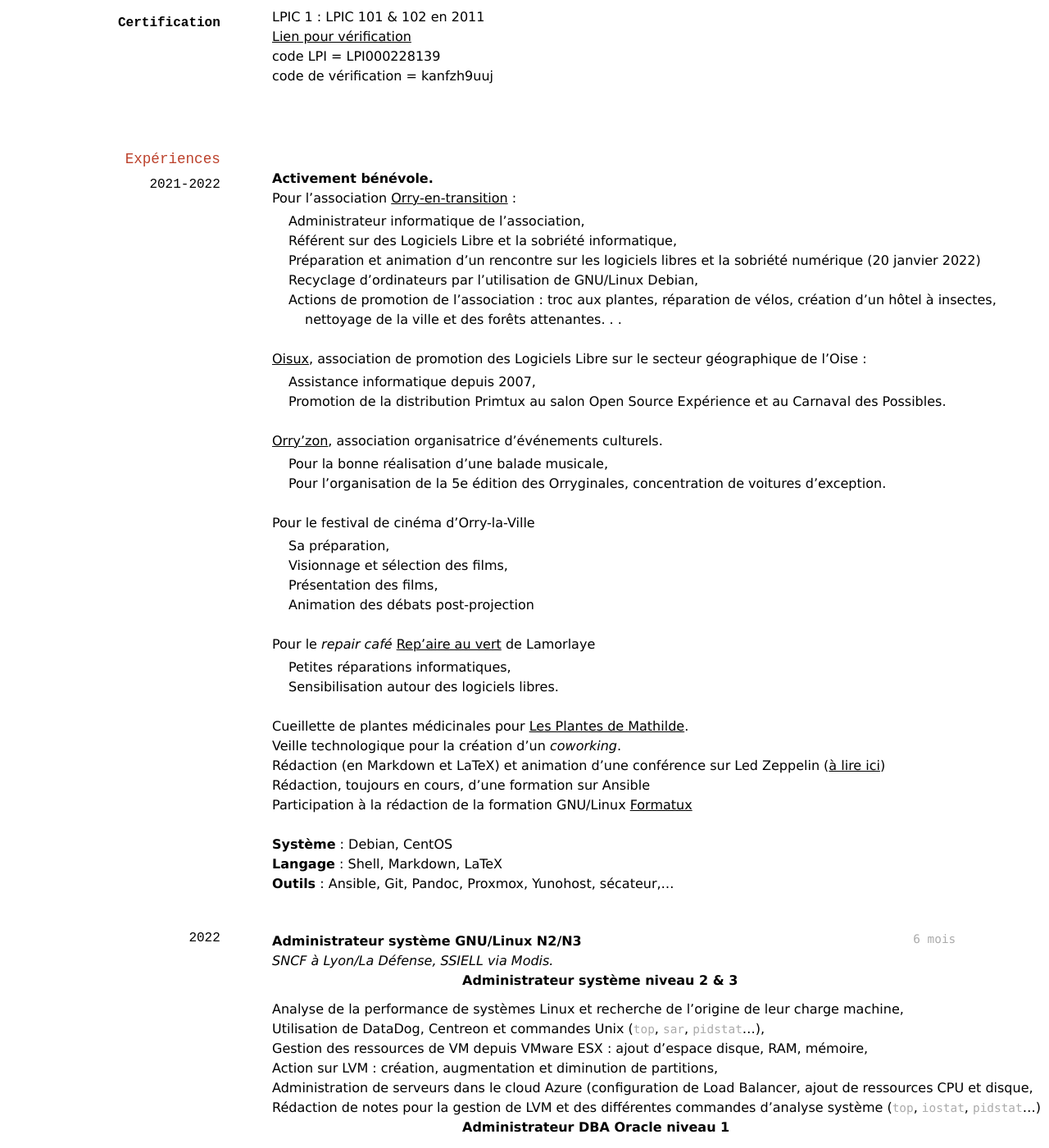
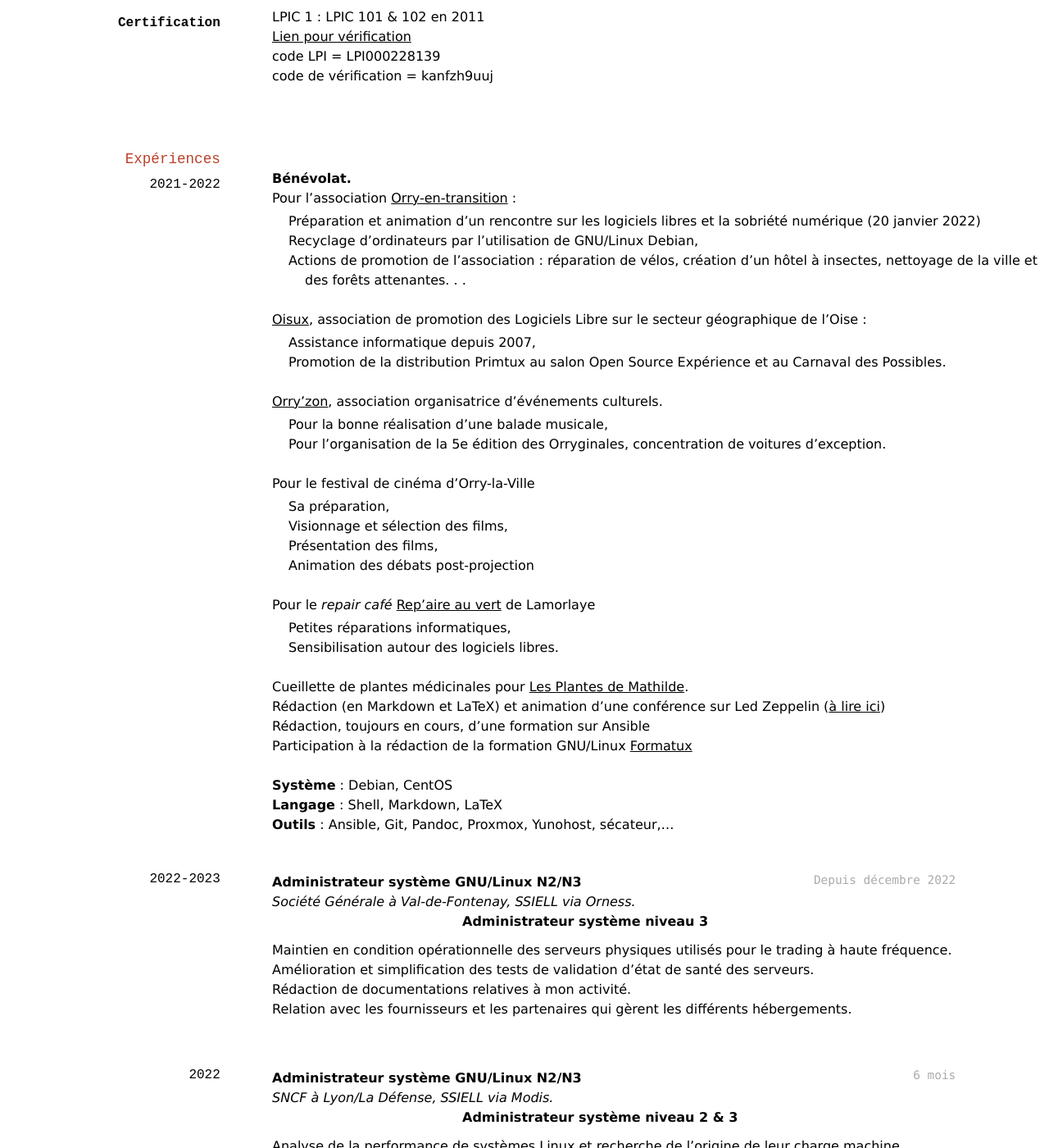
Before and after one commit to ledub72/ledub72.github.io, a Jekyll site: the page built from index.md, in a window 1280 px wide and 1400 px high, scrolled down 1149 px. Shown: the whole window at 82% size. Built offline with Jekyll 4.4.1, drawn with Linux system fonts in a browser that asks for light colours; nearby versions of some CDN libraries; a style sheet for code colours, icons or effects is not loaded.

Commit message:
MAJ Orness/SG

```diff
--- a/index.md
+++ b/index.md
@@ -1,6 +1,8 @@
 ---
 layout: cv
+date: 2022-11-16
 title:  Curriculum vitæ de Damien DUBÉDAT
+
 ---
 # Damien DUBÉDAT
 
@@ -9,7 +11,7 @@ title:  Curriculum vitæ de Damien DUBÉDAT
 <a href="https://ledub72.github.io/"><i class="fab fa-github-alt"></i> ledub72.github.io</a> -
   <a href="https://github.com/ledub72"><i class="fab fa-github"></i> ledub72</a> -
   <a href="https://gitlab.com/DamDub"><i class="fab fa-gitlab"></i> DamDub</a> <br>
-  <a href="https://iels-ledub.netlib.re/site/"><i class="fas fa-home"></i> Site perso</a> -
+  <a href="https://iels-ledub.gitlab.io/mon_site/"><i class="fas fa-home"></i> Site perso</a> -
   <a href="https://www.linkedin.com/in/damien-dubedat"><i class="fab fa-linkedin"></i> Damien DUBÉDAT</a>
 </div>
 
@@ -72,13 +74,11 @@ Expert en shell
 
 ### 2021-2022
 
-- **Activement bénévole.**
+- **Bénévolat.**
 - Pour l’association [Orry-en-transition](https://orryentransition.fr/) :
-  * Administrateur informatique de l’association,
-  * Référent sur des Logiciels Libre et la sobriété informatique,
   * Préparation et animation d'un rencontre sur les logiciels libres et la sobriété numérique (20 janvier 2022)
   * Recyclage d’ordinateurs par l’utilisation de GNU/Linux Debian,
-  * Actions de promotion de l’association : troc aux plantes, réparation de vélos, création d’un hôtel à insectes, nettoyage de la ville et des forêts attenantes. . .
+  * Actions de promotion de l’association : réparation de vélos, création d’un hôtel à insectes, nettoyage de la ville et des forêts attenantes. . .
 
 - [Oisux](https://www.oisux.org/), association de promotion des Logiciels Libre sur le secteur géographique de l’Oise :
   * Assistance informatique depuis 2007,
@@ -99,14 +99,26 @@ Expert en shell
   * Sensibilisation autour des logiciels libres.
 
 - Cueillette de plantes médicinales pour [Les Plantes de Mathilde](https://lesplantesdemathilde.fr/).
-- Veille technologique pour la création d’un _coworking_.
-- Rédaction (en Markdown et LaTeX) et animation d’une conférence sur Led Zeppelin ([à lire ici](https://iels-ledub.netlib.re/site/musique/))
+- Rédaction (en Markdown et LaTeX) et animation d’une conférence sur Led Zeppelin ([à lire ici](https://iels-ledub.gitlab.io/mon_site/musique/))
 - Rédaction, toujours en cours, d’une formation sur Ansible
 - Participation à la rédaction de la formation GNU/Linux [Formatux](https://www.formatux.fr/formatux-formatux/index.html)
 
 **Système** : Debian, CentOS<br>
 **Langage** : Shell, Markdown, LaTeX<br>
 **Outils** : Ansible, Git, Pandoc, Proxmox, Yunohost, sécateur,...
+
+### 2022-2023
+
+`Depuis décembre 2022`
+
+- **Administrateur système GNU/Linux N2/N3**
+- _Société Générale à Val-de-Fontenay, SSIELL via Orness._
+- **Administrateur système niveau 3**
+
+- Maintien en condition opérationnelle des serveurs physiques utilisés pour le trading à haute fréquence.
+- Amélioration et simplification des tests de validation d'état de santé des serveurs.
+- Rédaction de documentations relatives à mon activité.
+- Relation avec les fournisseurs et les partenaires qui gèrent les différents hébergements.
 
 ### 2022
 
```
